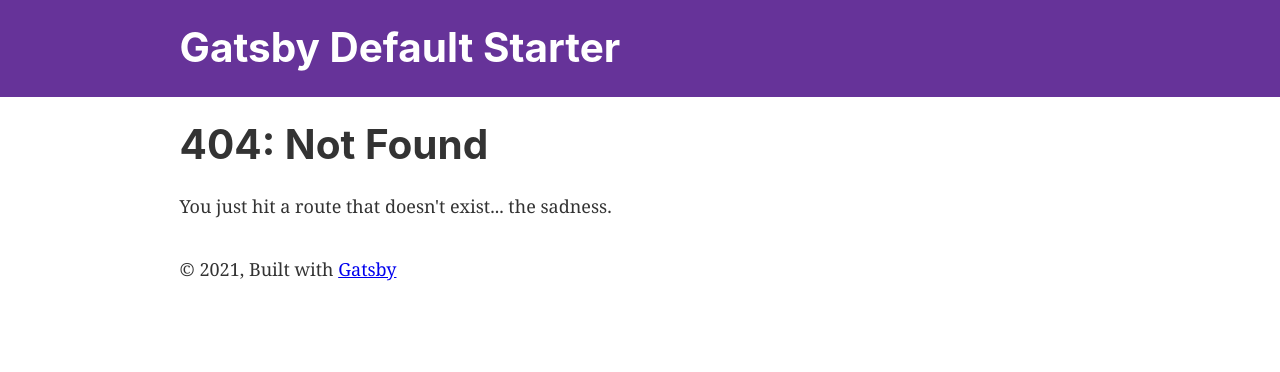
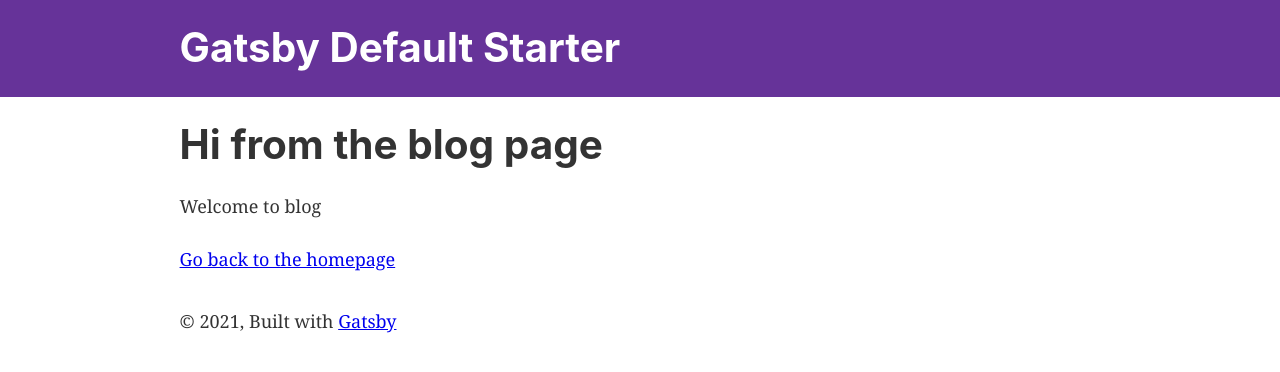
Before and after one commit to Piterwk1/Hatta-website, a Gatsby site: page /about in a window 1280 px wide. Before the commit this address had no page. Built offline with nearby package versions, Linux system fonts and the light colour scheme; Gatsby itself is replaced by a stand-in of ours.

Commit message:
basic page setup

```diff
--- a/gatsby-config.js
+++ b/gatsby-config.js
@@ -7,6 +7,7 @@ module.exports = {
   plugins: [
     `gatsby-plugin-react-helmet`,
     `gatsby-plugin-image`,
+    // `gatsby-plugin-styled-components`,
     {
       resolve: `gatsby-source-filesystem`,
       options: {
@@ -33,4 +34,4 @@ module.exports = {
     // To learn more, visit: https://gatsby.dev/offline
     // `gatsby-plugin-offline`,
   ],
-}
+};
--- /dev/null
+++ b/src/pages/about.js
@@ -0,0 +1,14 @@
+import { Link } from 'gatsby';
+import * as React from 'react';
+
+import Layout from '../components/layout';
+
+const AboutPage = () => (
+  <Layout>
+    <h1>Hi from the blog page</h1>
+    <p>Welcome to blog</p>
+    <Link to="/">Go back to the homepage</Link>
+  </Layout>
+);
+
+export default AboutPage;
--- /dev/null
+++ b/src/pages/articles.js
@@ -0,0 +1,14 @@
+import { Link } from 'gatsby';
+import * as React from 'react';
+
+import Layout from '../components/layout';
+
+const ArticlesPage = () => (
+  <Layout>
+    <h1>Hi from the blog page</h1>
+    <p>Welcome to blog</p>
+    <Link to="/">Go back to the homepage</Link>
+  </Layout>
+);
+
+export default ArticlesPage;
```
Also changed, not shown: package.json (+16 -2 lines), src/pages/contact.js (added, +14 -0 lines), src/pages/gallery.js (added, +14 -0 lines), src/pages/index.js (+16 -8 lines), 3 other files.
